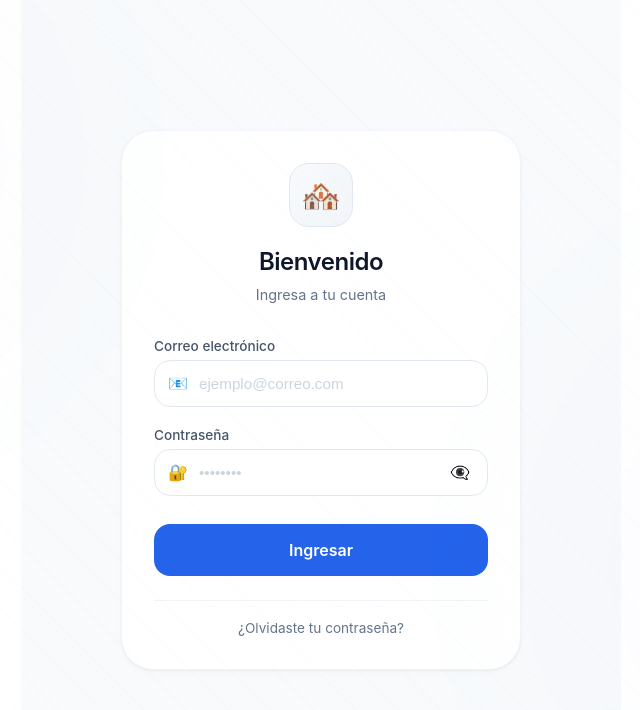
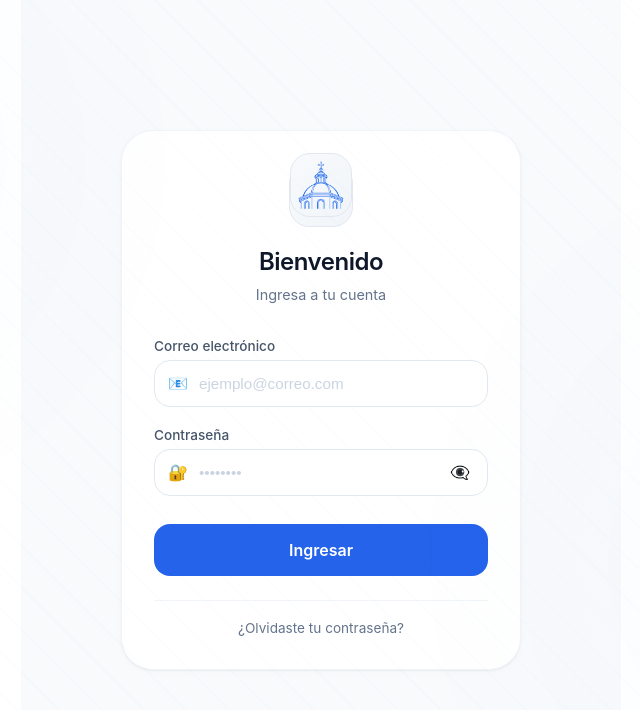
Before and after one commit to cristopheravg/colonia-app, a Vue app in the folder frontend/: page /login in a window 1280 px wide. Shown: the top 710 px of the page, without its empty margins (319-959 px from the left). Built offline with nearby package versions, Linux system fonts and the light colour scheme; no server answers.

Commit message:
Se checha imagen principal de login

```diff
--- a/frontend/src/views/auth/LoginView.vue
+++ b/frontend/src/views/auth/LoginView.vue
@@ -6,7 +6,16 @@
       <div class="login-card">
         <!-- Icono/Logo -->
         <div class="card-icon">
-          <span class="emoji-icon">🏘️</span>
+
+          <!-- Icono/Logo -->
+          <div class="card-icon">
+            <img
+              src="images/splash.png"
+              alt="Logo App"
+              class="logo-img"
+            />
+          </div>
+
         </div>
 
         <div class="card-header">
@@ -462,4 +471,13 @@ const forgotPassword = () => {
 .forgot-password a {
   font-family: -apple-system, BlinkMacSystemFont, 'Segoe UI', Roboto, sans-serif;
 }
+
+.logo-img {
+  width: 48px;       /* ajusta a tu gusto */
+  height: 48px;      /* mantener proporción cuadrada */
+  object-fit: contain;
+  display: block;
+  margin: 0 auto;
+}
+
 </style>
```
Also changed, not shown: frontend/public/images/splash.png (added).
